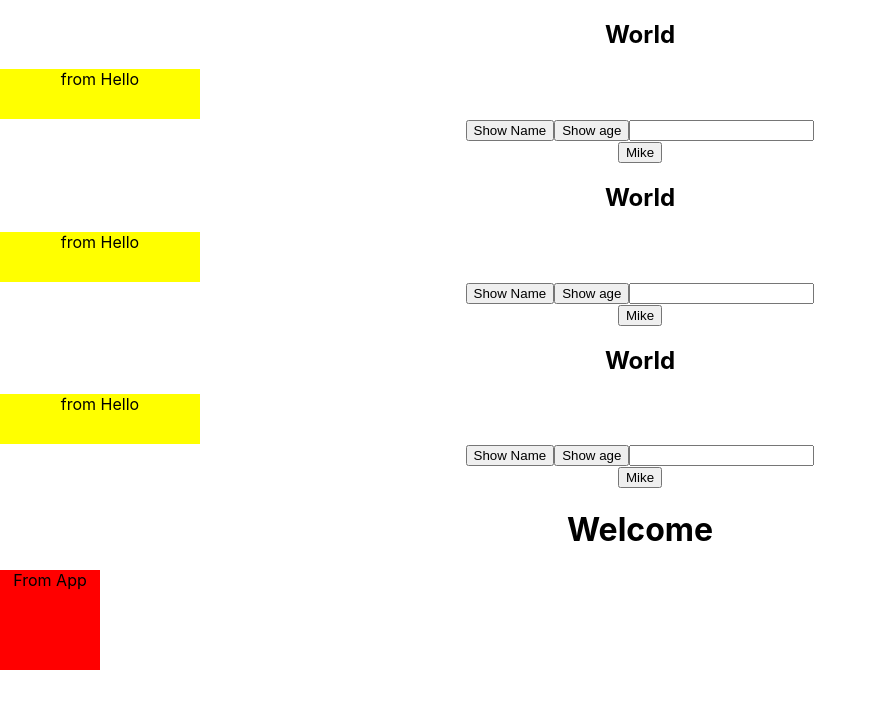
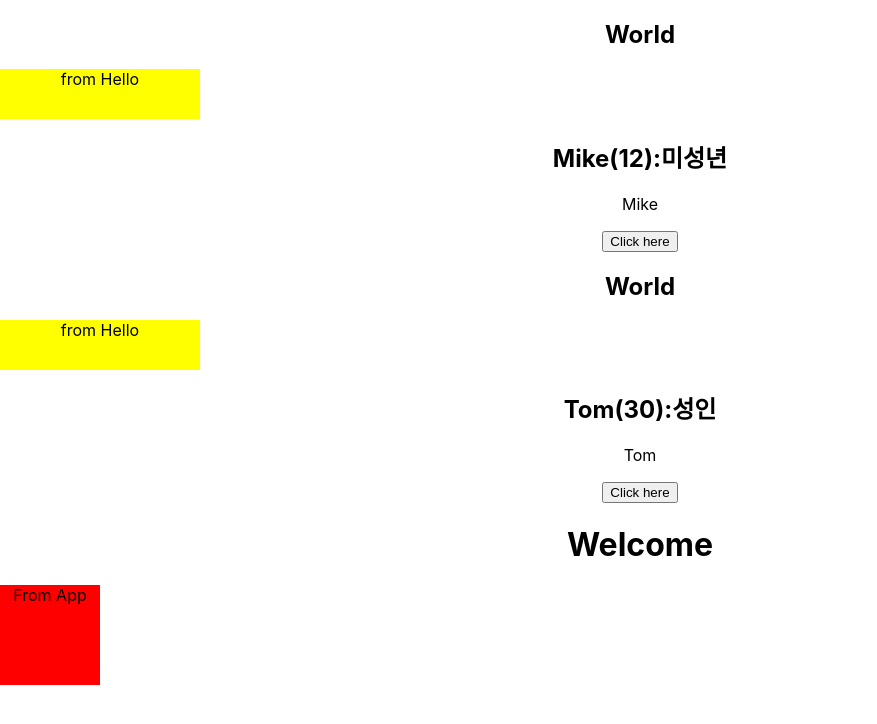
Before and after one commit to nzwgkim/react, a React (Create React App) app in the folder voca/: page / in a window 1280 px wide. Shown: the top 724 px of the page, without its empty margins (0-877 px from the left). Built offline with nearby package versions, Linux system fonts and the light colour scheme.

Commit message:
React JS #8 props       <Hello name='Mike' age={20}/>       <Hello name='Tom' age={30}/>
export default function Hello(props){
    // let name = 'Mike';
    const [name,setName] = useState(props.name);
    const [age,setAge] = useState(props.age);
};

```diff
--- a/voca/src/App.js
+++ b/voca/src/App.js
@@ -6,9 +6,8 @@ import styles from './App.module.css';
 function App() {
   return (
     <div className="App">
-      <Hello />
-      <Hello />
-      <Hello />
+      <Hello name='Mike' age={12}/>
+      <Hello name='Tom' age={30}/>
       <Welcome />
       <div className={styles.box}>From App </div>
     </div>
--- a/voca/src/component/Hello.js
+++ b/voca/src/component/Hello.js
@@ -7,39 +7,33 @@
 import World from './World';
 import styles from './Hello.module.css';
 import { useState } from 'react';
+import { UserName } from './UserName';
 
-export default function Hello(){
+export default function Hello(props){
     // let name = 'Mike';
-    const [name,setName] = useState('Mike');
+    const [name,setName] = useState(props.name);
+    const [age,setAge] = useState(props.age);
+    const [msg,setMsg] = useState(props.age>19?'성인':'미성년');
+
+    console.log(age);
     // useState는 배열을 반환한다.
     // [ state 변수명, state를 바꿔주는 함수]
 
 
-    function changeName(){
-        setName(name === 'Mike'?'Jane':'Mike');
-    }
-    function showName(){
-        console.log('Mike');
-    }
-    function showAge(){
-        console.log(30);
-    }
      // 두개 이상의 tag를 표현하고자 할때는 <> </> 빈 tag 혹은 <div> </div> div tag로 감싸야 한다.
     return (
         <div>
             <World />
             <div className={styles.box}> from Hello</div>
-            <button onClick={showName}>Show Name</button>
-            <button onClick={()=>{
-                    showAge();
-                }
-            }>Show age</button>
-            <input type='text' onChange={(e)=>{
-                console.log(e.target.value);
-            }}></input>
+            <div><h2>{name}({age}):{msg}</h2></div>
+            <UserName name={name} />
 
             <div>
-                <button onClick={changeName}>{name}</button>
+                <button onClick={()=>{
+                    setName(name === 'Mike'?'Jane':'Mike');
+                    setAge(age+1);
+                    setMsg(age>19?'성인':'아동');
+                }}>Click here</button>
             </div>
         </div>
     )
--- /dev/null
+++ b/voca/src/component/UserName.js
@@ -0,0 +1,6 @@
+export function UserName(pro){
+    let name = pro.name;
+    return(
+        <p>{name}</p>
+    );
+}
```
